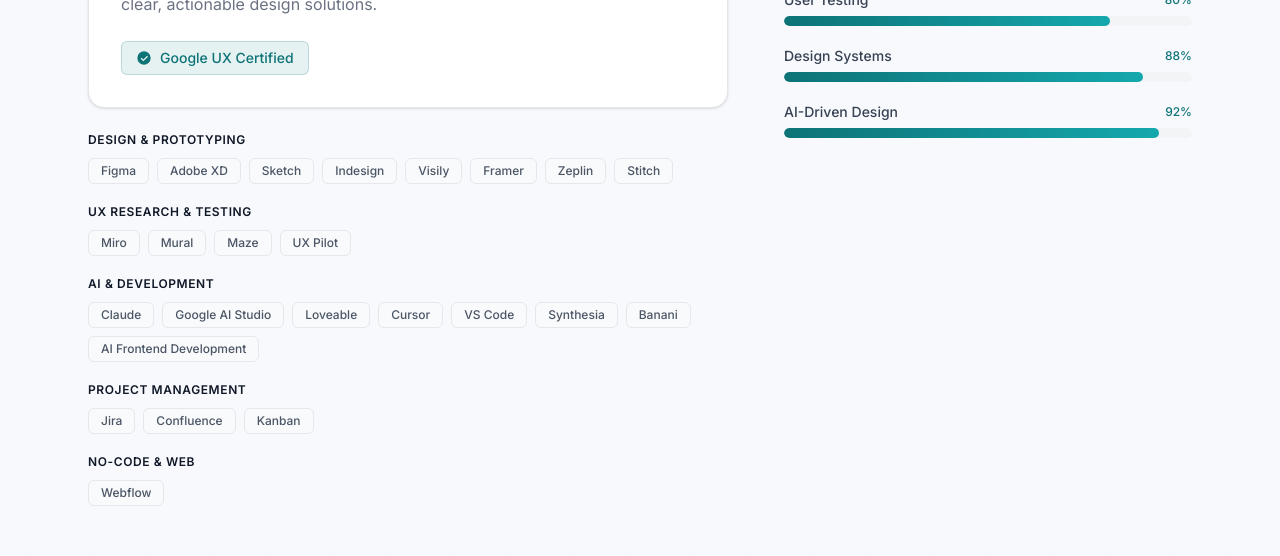
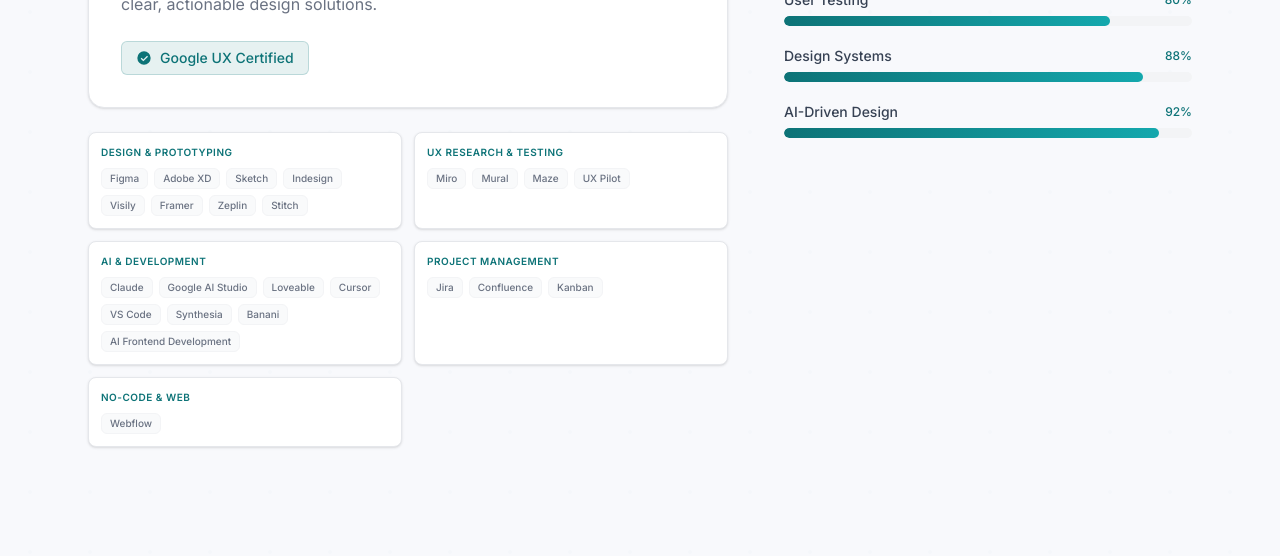
Before and after one commit to hmzamumtaz/Hamza-M, a Next.js app: page / in a window 1280 px wide. Shown: the part 1340-1896 px from the top of the page. Built offline with nearby package versions, Linux system fonts and the light colour scheme.

Commit message:
Redesign tool categories into compact card grid

```diff
--- a/src/components/About.tsx
+++ b/src/components/About.tsx
@@ -76,17 +76,17 @@
               </div>
             </div>
 
-            <div className="mt-6 space-y-5">
+            <div className="mt-6 grid grid-cols-2 gap-3">
               {toolCategories.map((cat) => (
-                <div key={cat.label}>
-                  <h4 className="text-xs font-semibold text-gray-900 uppercase tracking-wider mb-2.5">
+                <div key={cat.label} className="rounded-lg border border-gray-200 bg-white p-3 shadow-sm">
+                  <h4 className="text-[10px] font-semibold text-[#0d7377] uppercase tracking-wider mb-2">
                     {cat.label}
                   </h4>
-                  <div className="flex flex-wrap gap-2">
+                  <div className="flex flex-wrap gap-1.5">
                     {cat.items.map((tool) => (
                       <span
                         key={tool}
-                        className="rounded-md border border-gray-200 bg-gray-50 px-3 py-1 text-xs font-medium text-gray-600"
+                        className="rounded-md border border-gray-100 bg-gray-50 px-2 py-0.5 text-[10px] font-medium text-gray-500"
                       >
                         {tool}
                       </span>
```
